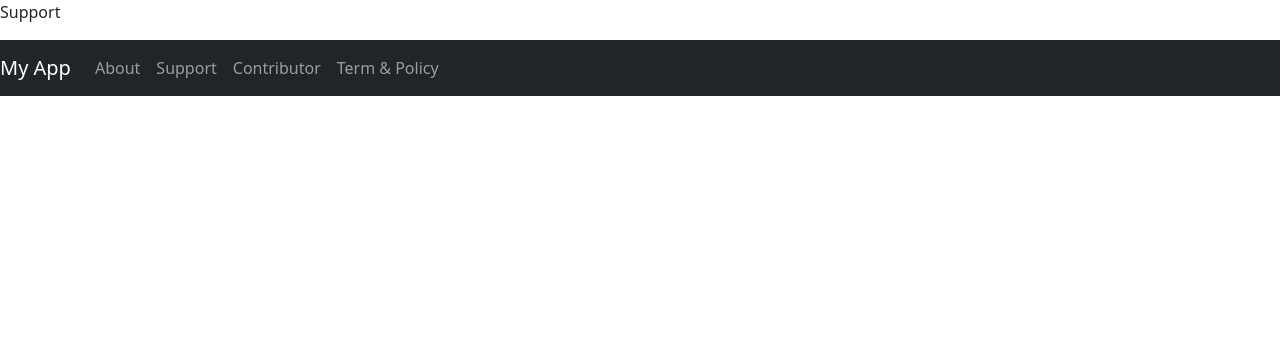
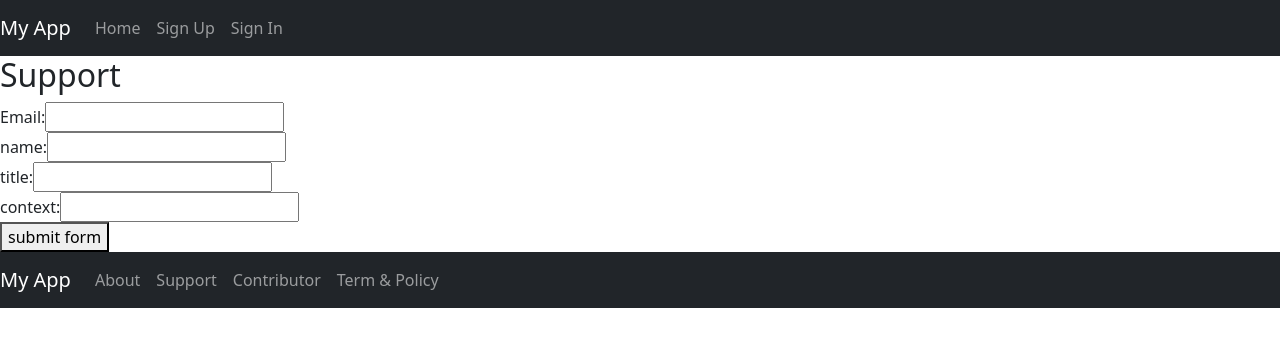
Before and after one commit to pongsaphakmw/DME-Show-Project, a React (Create React App) app in the folder client/: page /support in a window 1280 px wide. Shown: the top 346 px of the page. Built offline with nearby package versions, Linux system fonts and the light colour scheme.

Commit message:
Support page
- Footer ./#about bug haven't been fixed (it doesn't navigate you to the text)
- Support page added (fully functional)

```diff
--- a/client/src/components/Footter.js
+++ b/client/src/components/Footter.js
@@ -9,7 +9,7 @@ function Footter() {
       <Navbar.Toggle aria-controls="basic-navbar-nav" />
       <Navbar.Collapse id="basic-navbar-nav">
         <Nav className="mr-auto">
-          <Nav.Link href="#about">About</Nav.Link>
+          <Nav.Link href="./#about">About</Nav.Link>
           {/* <Nav.Link href="#about">About</Nav.Link> */}
           <Nav.Link href="/support">Support</Nav.Link>
           <Nav.Link href="/contributor">Contributor</Nav.Link>
--- /dev/null
+++ b/client/src/components/SupportForm.js
@@ -0,0 +1,88 @@
+import React, { useState } from 'react';
+import 'firebase/auth';
+import axios from 'axios';
+import { getAuth, createUserWithEmailAndPassword } from "firebase/auth";
+import firebaseApp from './InitFirebase.js';
+import { useNavigate } from 'react-router-dom';
+
+
+
+function SupportForm() {
+    const [name, setName] = useState('');
+    const [email, setEmail] = useState('');
+    const [title,setTitle] = useState('');
+    const [context,setContext] = useState('');
+
+    const handleSupport=async()=>{
+
+        const data = {
+            name: name,
+            email: email,
+            title:title,
+            context: context,
+
+        }
+        await axios.post('/api/support-data', data)
+        .then(response => {
+            console.log('Created document with ID:', response.data.id);
+        })
+        .catch(error => {
+            console.error(error);
+        });
+
+    }
+
+    return (
+      <form onSubmit={handleSupport}>
+      <h2>Support</h2>
+      <div>
+        <label>Email:</label>
+        <input
+          type="email"
+          value={email}
+          onChange={(e) => setEmail(e.target.value)}
+          required
+        />
+      </div>
+      <div>
+        <label>name:</label>
+        <input
+          type="name"
+          value={name}
+          onChange={(e) => setName(e.target.value)}
+          required
+        />
+      </div>
+      <div>
+        <label>title:</label>
+        <input
+          type="title"
+          value={title}
+          onChange={(e) => setTitle(e.target.value)}
+          required
+        />
+      </div>
+      <div>
+        <label>context:</label>
+        <input
+          type="context"
+          value={context}
+          onChange={(e) => setContext(e.target.value)}
+          required
+        />
+      </div>
+      {/* <div>
+        <label>Confirm Password:</label>
+        <input
+          type="password"
+          value={confirmPassword}
+          onChange={(e) => setConfirmPassword(e.target.value)}
+          required
+        />
+      </div> */}
+      <button type="submit">submit form</button>
+    </form>
+    );
+  }
+
+export default SupportForm;
--- a/client/src/components/SupportPage.js
+++ b/client/src/components/SupportPage.js
@@ -2,11 +2,17 @@ import React, { useState, useEffect } from 'react';
 import axios from 'axios';
 import { Navbar, Nav } from 'react-bootstrap';
 import Footter from './Footter';
+import 'firebase/auth';
+import Navigation from './NavBar';
+import '../LandingPage.css';
+import './SignInPage.css'
+import SupportForm from './SupportForm';
 
 function Support() {
     return (
         <div>
-            <p>Support</p>
+            <Navigation/>
+            <SupportForm/>
             <Footter/>
         </div>
 
```
Also changed, not shown: 1 other file (tests, documents, lock files or other folders).
